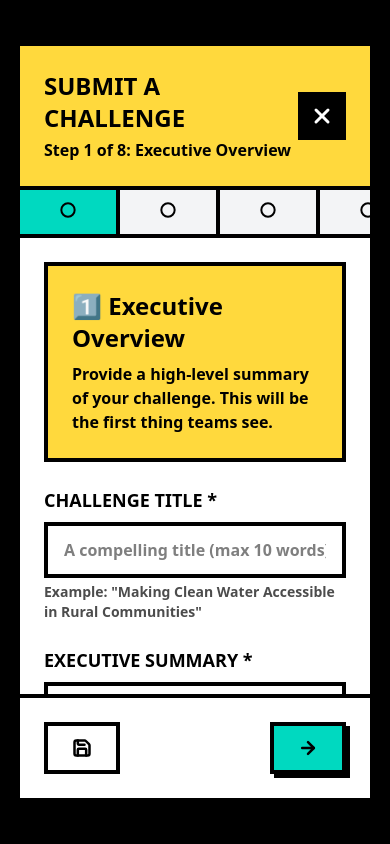
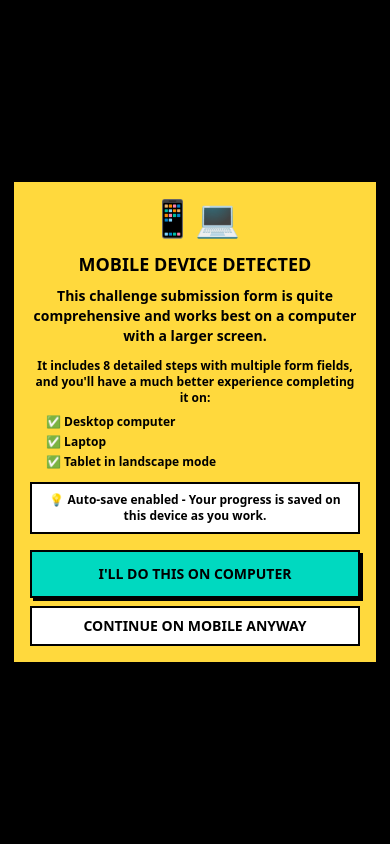
Before and after one commit to hugothomel/hackthegap, a Next.js app: page / in a window 390 px wide. Both pictures are taken after a click on the button "PROPOSE CHALLENGE". Shown: the top 844 px of the page. Built offline with nearby package versions, Linux system fonts and the light colour scheme.

Commit message:
Warning popup for challenge submission form on mobile

```diff
--- a/app/components/ChallengeWizard.tsx
+++ b/app/components/ChallengeWizard.tsx
@@ -196,6 +196,7 @@ export default function ChallengeWizard({ onClose }: ChallengeWizardProps) {
   const [formData, setFormData] = useState<ChallengeFormData>(initialFormData);
   const [lastSaved, setLastSaved] = useState<Date | null>(null);
   const [isSubmitting, setIsSubmitting] = useState(false);
+  const [showMobileWarning, setShowMobileWarning] = useState(false);
 
   const steps = [
     { id: 0, title: 'Executive Overview', description: 'High-level problem statement' },
@@ -230,6 +231,20 @@ export default function ChallengeWizard({ onClose }: ChallengeWizardProps) {
     return () => clearInterval(interval);
   }, [formData]);
 
+  // Check for mobile device on mount
+  useEffect(() => {
+    const checkMobileAndShowWarning = () => {
+      const isMobile = window.innerWidth < 768;
+      const hasSeenWarning = localStorage.getItem('hackthegap_mobile_warning_dismissed');
+
+      if (isMobile && !hasSeenWarning) {
+        setShowMobileWarning(true);
+      }
+    };
+
+    checkMobileAndShowWarning();
+  }, []);
+
   const saveDraft = () => {
     try {
       localStorage.setItem(STORAGE_KEY, JSON.stringify({
@@ -245,6 +260,16 @@ export default function ChallengeWizard({ onClose }: ChallengeWizardProps) {
   const clearDraft = () => {
     localStorage.removeItem(STORAGE_KEY);
     setLastSaved(null);
+  };
+
+  const dismissMobileWarning = () => {
+    localStorage.setItem('hackthegap_mobile_warning_dismissed', 'true');
+    setShowMobileWarning(false);
+  };
+
+  const closeAndDismissWarning = () => {
+    localStorage.setItem('hackthegap_mobile_warning_dismissed', 'true');
+    onClose();
   };
 
   const updateFormData = (updates: Partial<ChallengeFormData>) => {
@@ -322,11 +347,56 @@ export default function ChallengeWizard({ onClose }: ChallengeWizardProps) {
   };
 
   return (
-    <div className="fixed inset-0 z-[100] flex items-center justify-center p-4 bg-black bg-opacity-50" onClick={onClose}>
-      <div
-        className="bg-white border-4 border-black shadow-[12px_12px_0px_0px_rgba(0,0,0,1)] max-w-5xl w-full max-h-[90vh] flex flex-col"
-        onClick={(e) => e.stopPropagation()}
-      >
+    <>
+      {/* Mobile Warning Modal */}
+      {showMobileWarning && (
+        <div className="fixed inset-0 z-[110] flex items-center justify-center p-3 sm:p-4 bg-black bg-opacity-75">
+          <div
+            className="bg-[#FFD93D] border-2 sm:border-4 border-black shadow-[8px_8px_0px_0px_rgba(0,0,0,1)] sm:shadow-[12px_12px_0px_0px_rgba(0,0,0,1)] max-w-md w-full p-4 sm:p-6 max-h-[95vh] overflow-y-auto"
+            onClick={(e) => e.stopPropagation()}
+          >
+            <div className="text-center mb-4 sm:mb-6">
+              <div className="text-4xl sm:text-6xl mb-3 sm:mb-4">📱💻</div>
+              <h3 className="text-lg sm:text-2xl font-black uppercase mb-2 sm:mb-3">Mobile Device Detected</h3>
+              <p className="font-bold text-sm sm:text-lg mb-3 sm:mb-4">
+                This challenge submission form is quite comprehensive and works best on a computer with a larger screen.
+              </p>
+              <p className="font-bold text-xs sm:text-base mb-2">
+                It includes 8 detailed steps with multiple form fields, and you'll have a much better experience completing it on:
+              </p>
+              <ul className="text-left font-bold text-xs sm:text-base space-y-1 sm:space-y-2 mb-3 sm:mb-4 pl-4 sm:pl-6">
+                <li>✅ Desktop computer</li>
+                <li>✅ Laptop</li>
+                <li>✅ Tablet in landscape mode</li>
+              </ul>
+              <p className="font-bold text-xs sm:text-sm bg-white border-2 border-black p-2 sm:p-3 mb-3 sm:mb-4">
+                💡 <strong>Auto-save enabled</strong> - Your progress is saved on this device as you work.
+              </p>
+            </div>
+            <div className="space-y-2 sm:space-y-3">
+              <button
+                onClick={closeAndDismissWarning}
+                className="w-full bg-[#00D9C0] px-4 sm:px-6 py-3 sm:py-4 border-2 sm:border-4 border-black font-black uppercase text-sm sm:text-lg shadow-[3px_3px_0px_0px_rgba(0,0,0,1)] sm:shadow-[4px_4px_0px_0px_rgba(0,0,0,1)] hover:shadow-[2px_2px_0px_0px_rgba(0,0,0,1)] hover:translate-x-[1px] hover:translate-y-[1px] sm:hover:translate-x-[2px] sm:hover:translate-y-[2px] transition-all"
+              >
+                I'll Do This On Computer
+              </button>
+              <button
+                onClick={dismissMobileWarning}
+                className="w-full bg-white px-4 sm:px-6 py-2 sm:py-3 border-2 sm:border-4 border-black font-black uppercase text-sm sm:text-base hover:bg-gray-100 transition-colors"
+              >
+                Continue On Mobile Anyway
+              </button>
+            </div>
+          </div>
+        </div>
+      )}
+
+      {/* Main Wizard */}
+      <div className="fixed inset-0 z-[100] flex items-center justify-center p-4 bg-black bg-opacity-50" onClick={onClose}>
+        <div
+          className="bg-white border-4 border-black shadow-[12px_12px_0px_0px_rgba(0,0,0,1)] max-w-5xl w-full max-h-[90vh] flex flex-col"
+          onClick={(e) => e.stopPropagation()}
+        >
         {/* Header */}
         <div className="sticky top-0 bg-[#FFD93D] border-b-4 border-black p-6 flex justify-between items-center">
           <div>
@@ -430,6 +500,7 @@ export default function ChallengeWizard({ onClose }: ChallengeWizardProps) {
         </div>
       </div>
     </div>
+    </>
   );
 }
 
```
